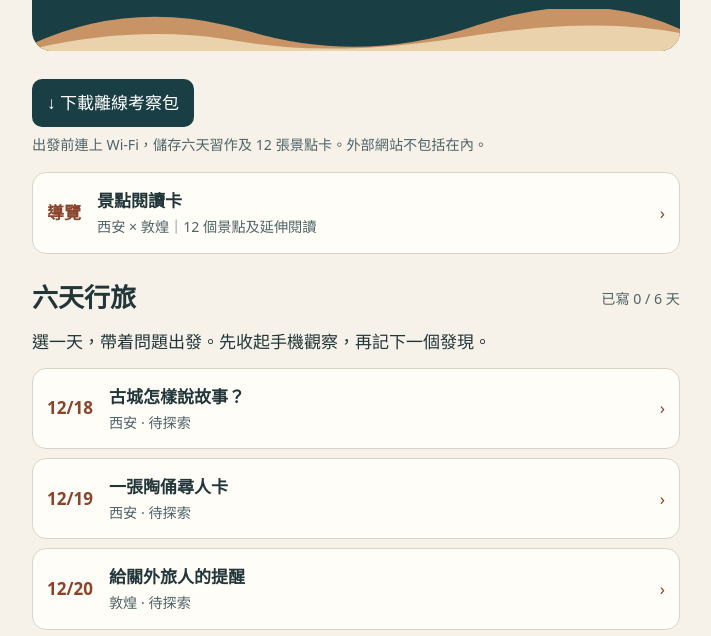
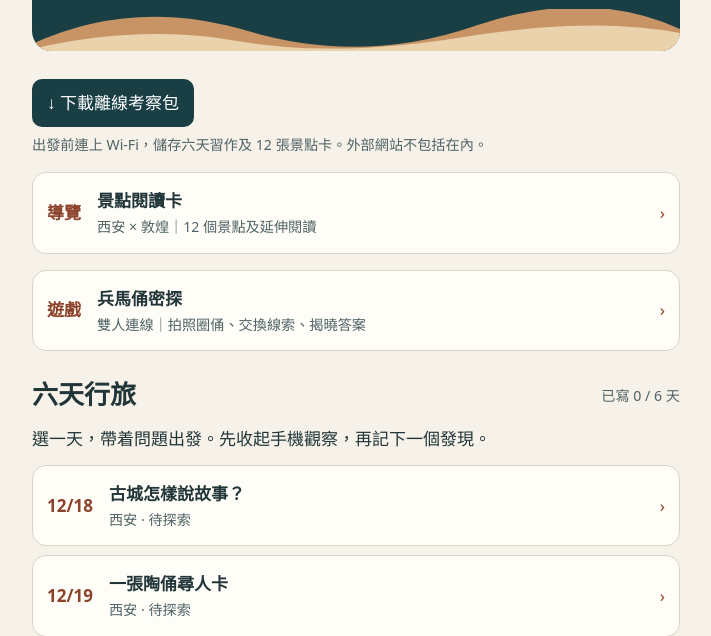
Before and after one commit to ryanlikwunyin/-, a plain HTML site: page index.html in a window 1280 px wide. Shown: the part 162-798 px from the top of the page, without its empty margins (284-995 px from the left). Drawn offline with Linux system fonts and the light colour scheme.

Commit message:
Update index.html

```diff
--- a/index.html
+++ b/index.html
@@ -118,7 +118,7 @@ footer{margin-top:18px;font-size:13px}
   };
 })();
 </script>
-  <a href="./places.html" class="card" style="text-decoration:none;margin:16px 0"><span class="date">導覽</span><span><strong>景點閱讀卡</strong><small>西安 × 敦煌｜12 個景點及延伸閱讀</small></span><span class="arrow">›</span></a>
+  <a href="./places.html" class="card" style="text-decoration:none;margin:16px 0"><span class="date">導覽</span><span><strong>景點閱讀卡</strong><small>西安 × 敦煌｜12 個景點及延伸閱讀</small></span><span class="arrow">›</span></a><a href="./detective.html" class="card" style="text-decoration:none;margin:0 0 16px"><span class="date">遊戲</span><span><strong>兵馬俑密探</strong><small>雙人連線｜拍照圈俑、交換線索、揭曉答案</small></span><span class="arrow">›</span></a>
   <div class="bar"><h2>六天行旅</h2><small id="progress"></small></div>
   <p>選一天，帶着問題出發。先收起手機觀察，再記下一個發現。</p>
   <div id="cards"></div>
```
